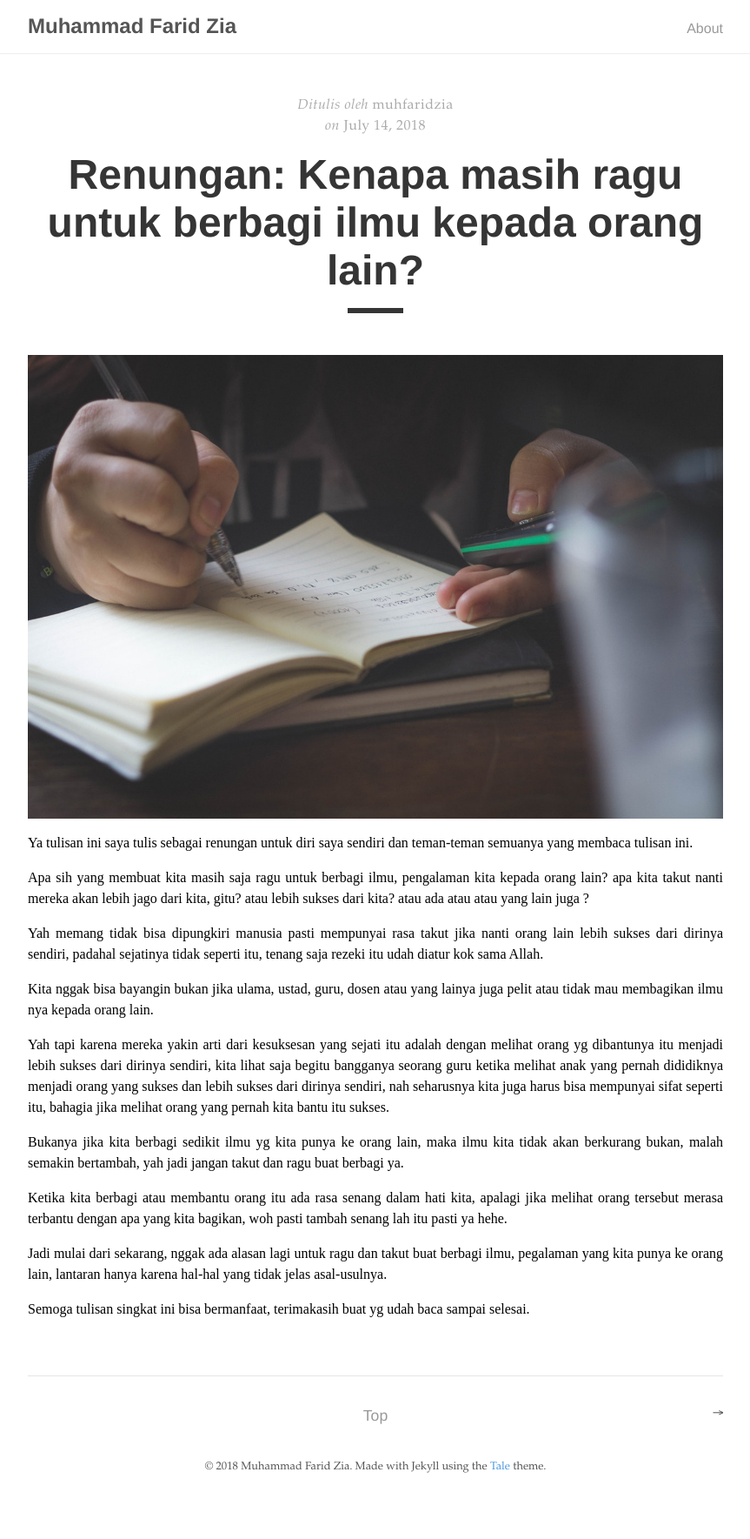
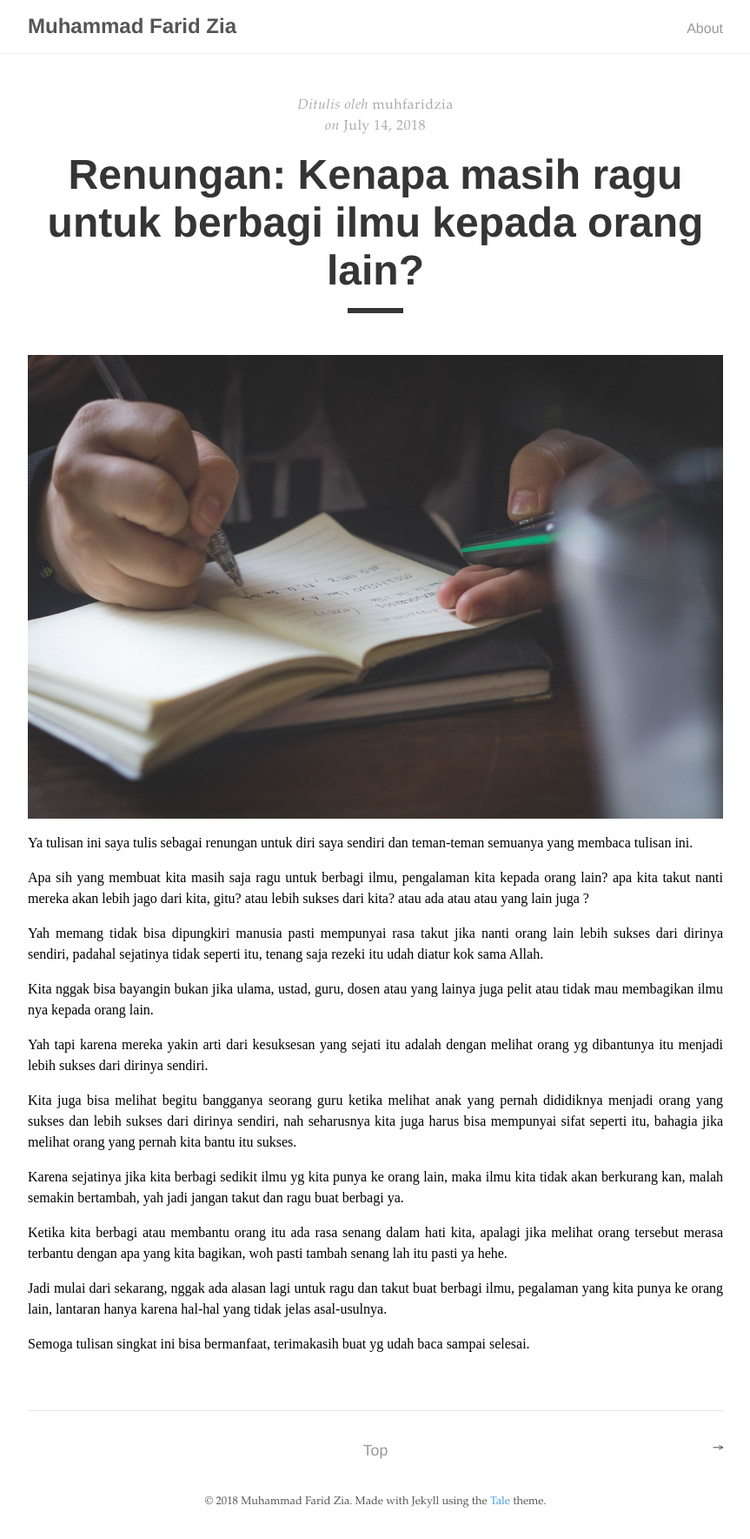
Before and after one commit to mfaridzia/mfaridzia.github.io, a Jekyll site: the page built from _posts/2018-07-14-Kenapa-masih-ragu-untuk-berbagi-ilmu-kepada-orang-lain.md, in a window 1280 px wide. Shown: the whole page at 87% size, without its empty margins (208-1071 px from the left). Built offline with Jekyll 4.4.1, drawn with Linux system fonts in a browser that asks for light colours; before the commit the page ends 1729 px from its top, so only the background shows below that.

Commit message:
Update 2018-07-14-Kenapa-masih-ragu-untuk-berbagi-ilmu-kepada-orang-lain.md

```diff
--- a/_posts/2018-07-14-Kenapa-masih-ragu-untuk-berbagi-ilmu-kepada-orang-lain.md
+++ b/_posts/2018-07-14-Kenapa-masih-ragu-untuk-berbagi-ilmu-kepada-orang-lain.md
@@ -15,9 +15,11 @@ Yah memang tidak bisa dipungkiri manusia pasti mempunyai rasa takut jika nanti o
 
 Kita nggak bisa bayangin bukan jika ulama, ustad, guru, dosen atau yang lainya juga pelit atau tidak mau membagikan ilmu nya kepada orang lain.
 
-Yah tapi karena mereka yakin arti dari kesuksesan yang sejati itu adalah dengan melihat orang yg dibantunya itu menjadi lebih sukses dari dirinya sendiri, kita lihat saja begitu bangganya seorang guru ketika melihat anak yang pernah dididiknya menjadi orang yang sukses dan lebih sukses dari dirinya sendiri, nah seharusnya kita juga harus bisa mempunyai sifat seperti itu, bahagia jika melihat orang yang pernah kita bantu itu sukses.
+Yah tapi karena mereka yakin arti dari kesuksesan yang sejati itu adalah dengan melihat orang yg dibantunya itu menjadi lebih sukses dari dirinya sendiri.
 
-Bukanya jika kita berbagi sedikit ilmu yg kita punya ke orang lain, maka ilmu kita tidak akan berkurang bukan, malah semakin bertambah, yah jadi jangan takut dan ragu buat berbagi ya.
+Kita juga bisa melihat begitu bangganya seorang guru ketika melihat anak yang pernah dididiknya menjadi orang yang sukses dan lebih sukses dari dirinya sendiri, nah seharusnya kita juga harus bisa mempunyai sifat seperti itu, bahagia jika melihat orang yang pernah kita bantu itu sukses.
+
+Karena sejatinya jika kita berbagi sedikit ilmu yg kita punya ke orang lain, maka ilmu kita tidak akan berkurang kan, malah semakin bertambah, yah jadi jangan takut dan ragu buat berbagi ya.
 
 Ketika kita berbagi atau membantu orang itu ada rasa senang dalam hati kita, apalagi jika melihat orang tersebut merasa terbantu dengan apa yang kita bagikan, woh pasti tambah senang lah itu pasti ya hehe.
 
```
